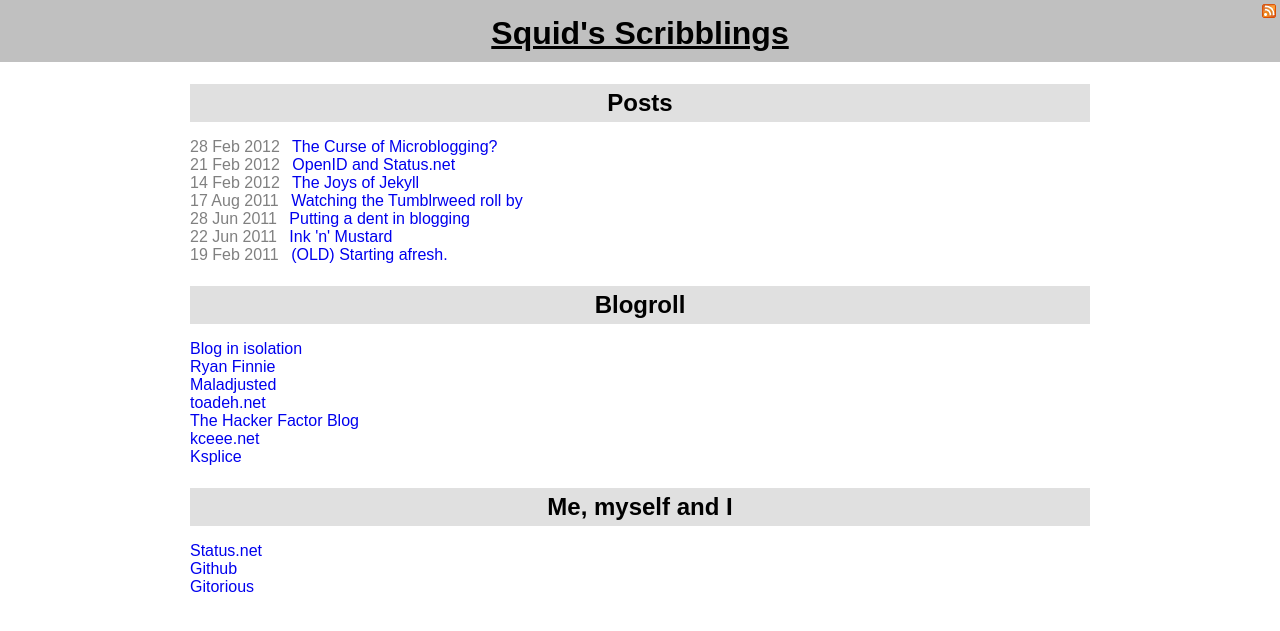
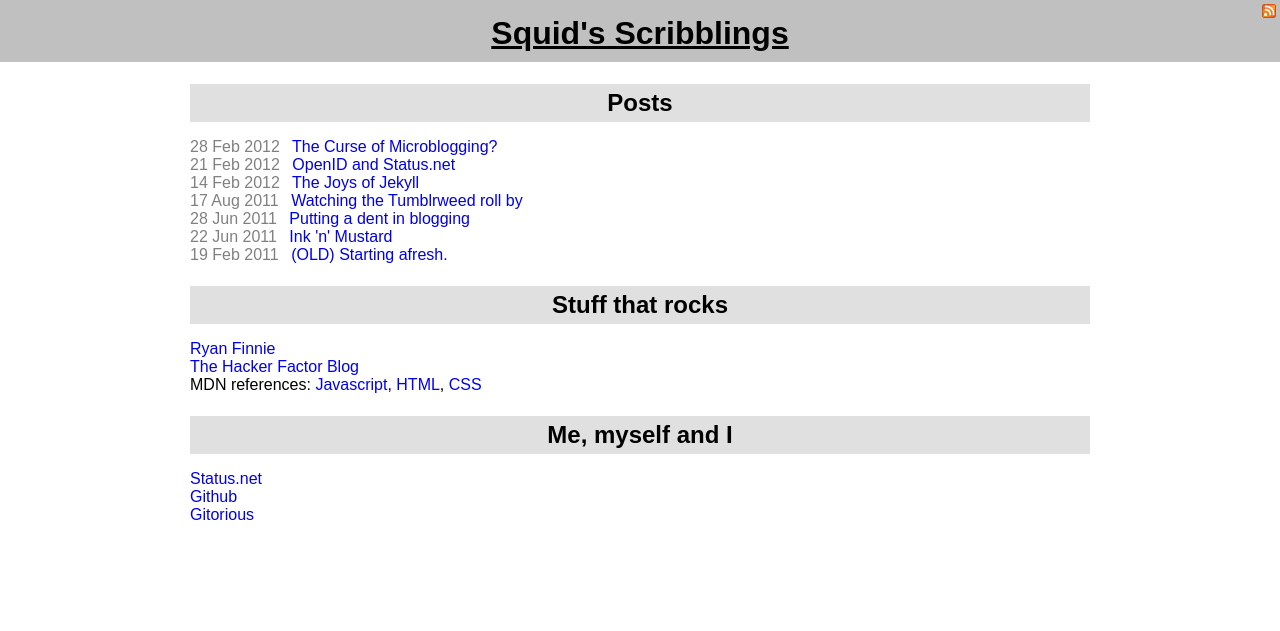
Before and after one commit to jesskay/psquid.net, a Jekyll site: the page built from index.html, in a window 1280 px wide. Shown: the top 631 px of the page. Built offline with Jekyll 4.4.1, drawn with Linux system fonts in a browser that asks for light colours.

Commit message:
Tidy up links.

```diff
--- a/index.html
+++ b/index.html
@@ -10,16 +10,13 @@
       {% endfor %}
     </ul>
 </section>
-<section id="blogroll">
-    <h2>Blogroll</h2>
+<section id="stuff-that-rocks">
+    <h2>Stuff that rocks</h2>
     <ul class="links-list">
-      <li><a href="http://nbrightside.com/blog/">Blog in isolation</a></li>
       <li><a href="http://www.finnie.org/">Ryan Finnie</a></li>
-      <li><a href="http://nourishedcloud.com/blog/">Maladjusted</a></li>
-      <li><a href="http://toadeh.net/">toadeh.net</a></li>
       <li><a href="http://www.hackerfactor.com/blog/">The Hacker Factor Blog</a></li>
-      <li><a href="http://kceee.net/">kceee.net</a></li>
-      <li><a href="http://blog.ksplice.com/">Ksplice</a></li>
+      <li>MDN references: <a href="https://developer.mozilla.org/en/JavaScript">Javascript</a>, <a href="https://developer.mozilla.org/en/HTML">HTML</a>, <a href="https://developer.mozilla.org/en/CSS/CSS_Reference">CSS</a>
+      <!-- <li><a href="http://blog.ksplice.com/">Ksplice</a></li> --><!-- mostly defunct since Oracle bought it -->
     </ul>
 </section>
 <section id="other-profiles">
```
